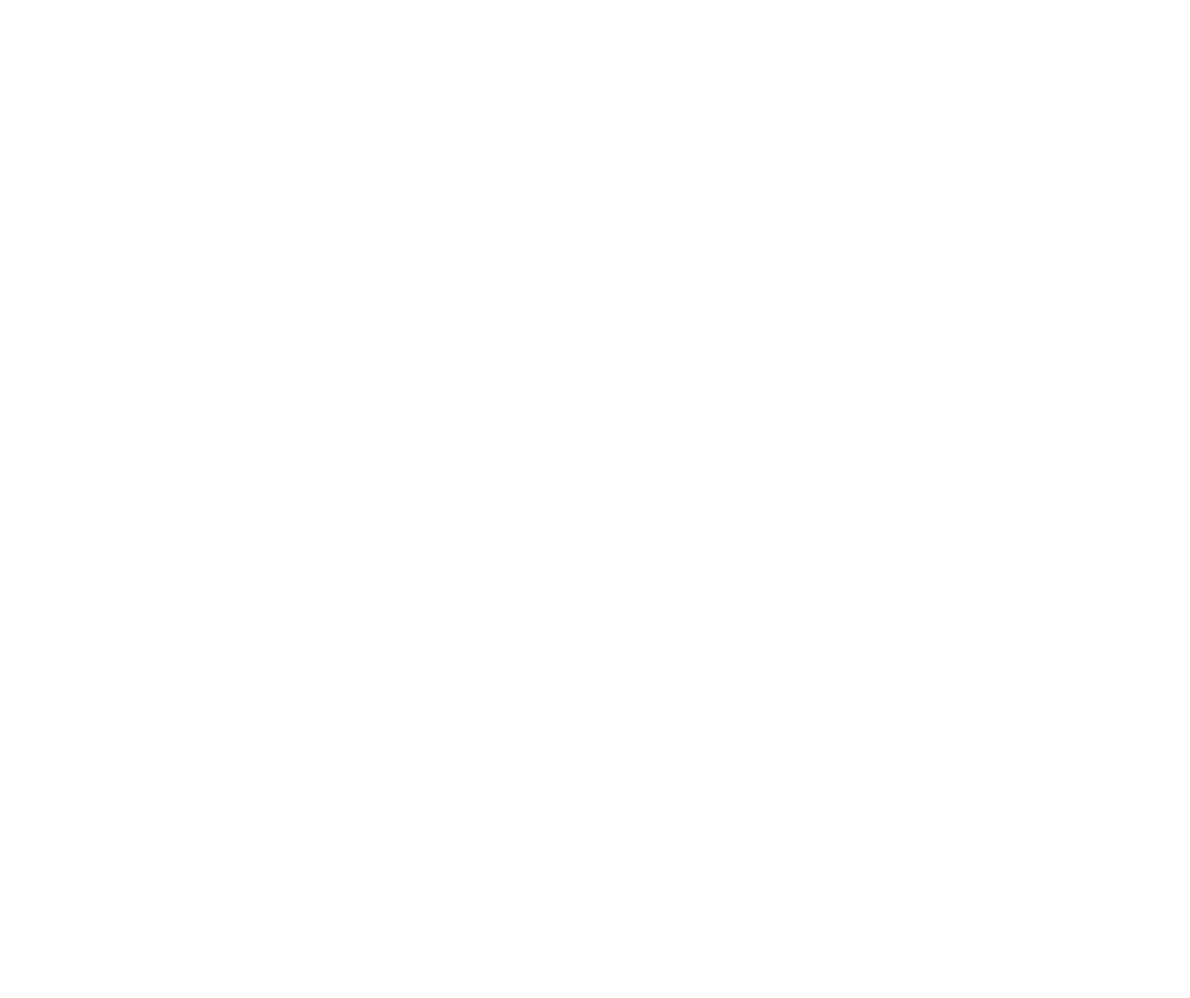
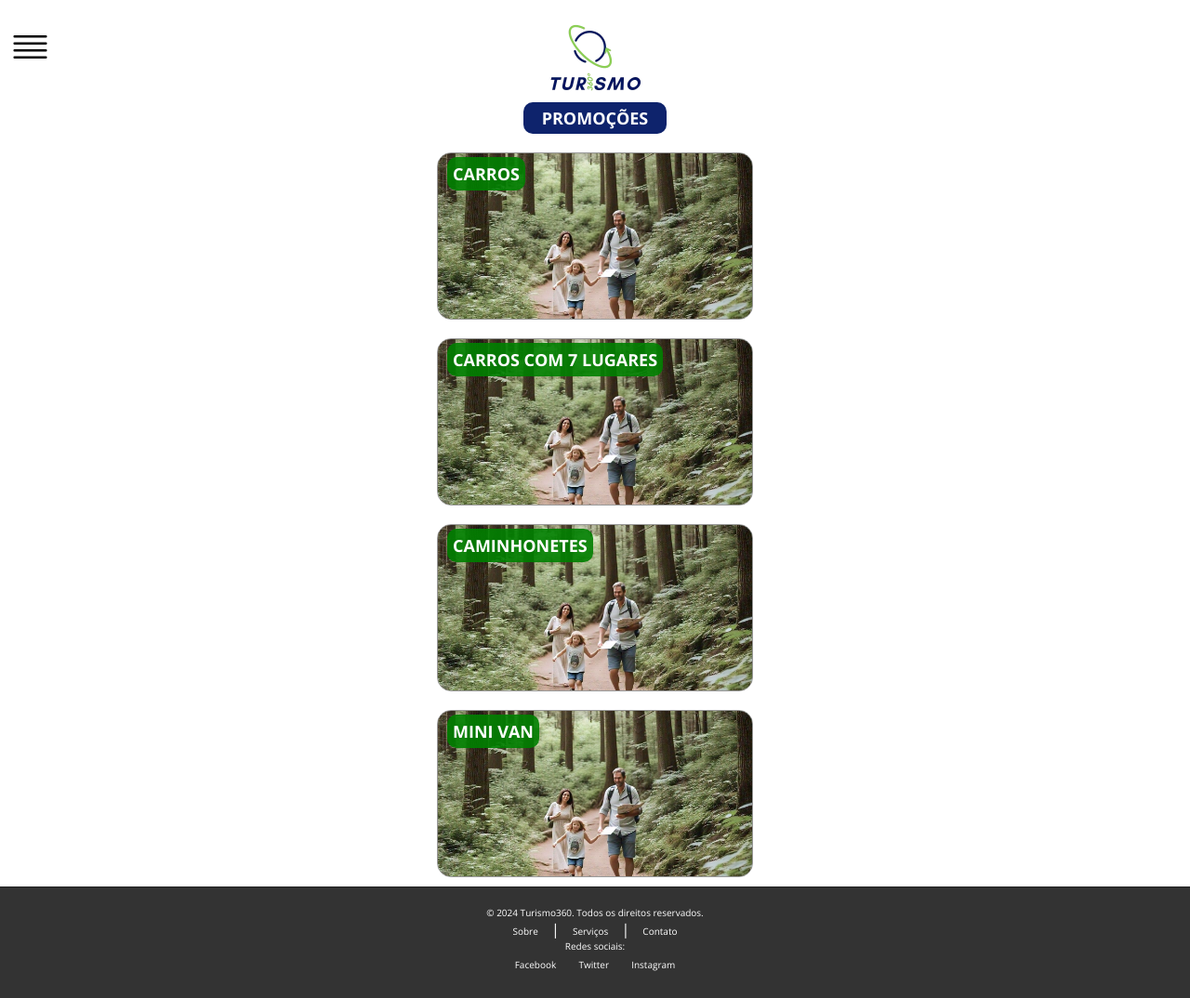
Before and after one commit to cauaemanuel/Turismo360, a plain HTML site: page promotion.html in a window 1280 px wide. Shown: the whole page at 93% size. Before the commit the page ends 800 px from the top, so only its background shows below. Drawn offline with nearby package versions, Linux system fonts and the light colour scheme.

Commit message:
Update Menu

```diff
--- a/promotion.html
+++ b/promotion.html
@@ -0,0 +1,93 @@
+<!DOCTYPE html>
+<html lang="pt-br">
+<head>
+    <meta charset="UTF-8">
+    <meta name="viewport" content="width=device-width, initial-scale=1.0">
+    <title>Promoções</title>
+    <link rel="stylesheet" type="text/css" href="styles/style.css">
+    <link rel="stylesheet" type="text/css" href="styles/style-content.css">
+    <link rel="stylesheet" type="text/css" href="styles/style-cmenu.css">
+    <link rel="stylesheet" type="text/css" href="styles/style-menuBurguer.css">
+
+    <link rel="icon" href="assets/logo-turismo.png" type="image/x-icon">
+</head>
+<body>
+    <div class="content">
+
+        <!-- Cabeçalho -->
+        <div class="Header">
+            <img class="hamburguer" id="menuIcon" src="assets/menu.svg"  onclick="toggleMenu()" alt="Menu">
+            <img class="logo" src="assets/logo-turismo.png" alt="Logo Turismo">
+        </div>
+        <nav class="menu" id="menu">
+
+
+            <ul>
+                <li><a href="home.html">Home</a></li>
+                <li><a href="turismo.html">Turismo</a></li>
+                <li><a href="veiculos.html">Veiculos</a></li>
+                <li><a href="passeios-maritimos.html">Passeios Maritimos</a></li>
+                <li><a href="passeios-terrestres.html">Passeios Terrestres</a></li>
+                <li><a href="promotion.html">Promoção</a></li>
+                <li><a href="feedbacks.html">FeedBack</a></li>
+            </ul>
+        </nav>
+
+        <h1 class="title">PROMOÇÕES</h1>
+
+        <!-- Conteúdo de veículos -->
+        <div class="grid-content-car">
+
+            <div class="content-car">
+                <a href="https://www.localiza.com/brasil/pt-br?gad_source=1&gclid=Cj0KCQjw4Oe4BhCcARIsADQ0csl-yfmXqC2i4DSrWZ0bwwA8uHhxiU0lJsY5fy6Dnjf9_MBUKK4OIbUaAsAFEALw_wcB" target="_blank">
+                    <h2 class="name-title">CARROS</h2>
+                    <img src="assets/familia.jpeg" alt="Imagem de Carros">
+                </a>
+            </div>
+
+            <div class="content-car">
+                <a href="https://www.localiza.com/brasil/pt-br?gad_source=1&gclid=Cj0KCQjw4Oe4BhCcARIsADQ0csl-yfmXqC2i4DSrWZ0bwwA8uHhxiU0lJsY5fy6Dnjf9_MBUKK4OIbUaAsAFEALw_wcB" target="_blank">
+                    <h2 class="name-title">CARROS COM 7 LUGARES</h2>
+                    <img src="assets/familia.jpeg" alt="Imagem de Carros com 7 Lugares">
+                </a>
+            </div>
+
+            <div class="content-car">
+                <a href="https://www.localiza.com/brasil/pt-br?gad_source=1&gclid=Cj0KCQjw4Oe4BhCcARIsADQ0csl-yfmXqC2i4DSrWZ0bwwA8uHhxiU0lJsY5fy6Dnjf9_MBUKK4OIbUaAsAFEALw_wcB" target="_blank">
+                    <h2 class="name-title">CAMINHONETES</h2>
+                    <img src="assets/familia.jpeg" alt="Imagem de Caminhonetes">
+                </a>
+            </div>
+
+            <div class="content-car">
+                <a href="https://www.localiza.com/brasil/pt-br?gad_source=1&gclid=Cj0KCQjw4Oe4BhCcARIsADQ0csl-yfmXqC2i4DSrWZ0bwwA8uHhxiU0lJsY5fy6Dnjf9_MBUKK4OIbUaAsAFEALw_wcB" target="_blank">
+                    <h2 class="name-title">MINI VAN</h2>
+                    <img src="assets/familia.jpeg" alt="Imagem de Mini Van">
+                </a>
+            </div>
+
+        </div>
+
+        <!-- Rodapé -->
+        <footer style="background-color: #333; color: #fff; padding: 20px; text-align: center;">
+            <div style="max-width: 1200px; margin: auto;">
+                <p>&copy; 2024 Turismo360. Todos os direitos reservados.</p>
+                <nav>
+                    <a href="#sobre">Sobre</a> |
+                    <a href="#servicos">Serviços</a> |
+                    <a href="#contato">Contato</a>
+                </nav>
+                <p>Redes sociais:</p>
+                <div>
+                    <a href="https://facebook.com">Facebook</a>
+                    <a href="https://twitter.com">Twitter</a>
+                    <a href="https://instagram.com">Instagram</a>
+                </div>
+            </div>
+        </footer>
+
+    </div>
+
+    <script src="script/script.js"></script>
+</body>
+</html>
--- a/script/script.js
+++ b/script/script.js
@@ -1,9 +1,11 @@
 function toggleMenu() {
     const menu = document.getElementById("menu");
     const menuIcon = document.getElementById("menuIcon");
+    const hamburguer = document.querySelector(".hamburguer");
 
     // Alterna a classe `open` no menu para abri-lo ou fechá-lo
     menu.classList.toggle("open");
+    hamburguer.classList.toggle("fixed");
 
 
     if (menu.classList.contains("open")) {
--- a/styles/style-menuBurguer.css
+++ b/styles/style-menuBurguer.css
@@ -1,7 +1,7 @@
 
 .menu {
     position: fixed;
-    z-index: 5;
+    z-index: 4;
     top: 0; /* Adiciona esta linha para fixar o menu no topo */
     left: -250px;
     width: 200px;
@@ -28,9 +28,18 @@
     font-size: 18px;
     cursor: pointer;
 }
-
+s
 .menu ul li a:hover {
     color: #ccc;
+}
+
+.hamburguer.fixed {
+    position: fixed;
+    left: 0;
+    width: 45px;
+    margin: 10px;
+    cursor: pointer;
+    z-index: 6;
 }
 
 /* Classe para exibir o menu */
@@ -43,6 +52,7 @@
 /* Animação do botão ao abrir o menu */
 .hamburger.open span:nth-child(1) {
     transform: rotate(45deg) translate(5px, 5px);
+    position: fixed;
 }
 
 .hamburger.open span:nth-child(2) {
```
Also changed, not shown: assets/familia.jpeg (added).
